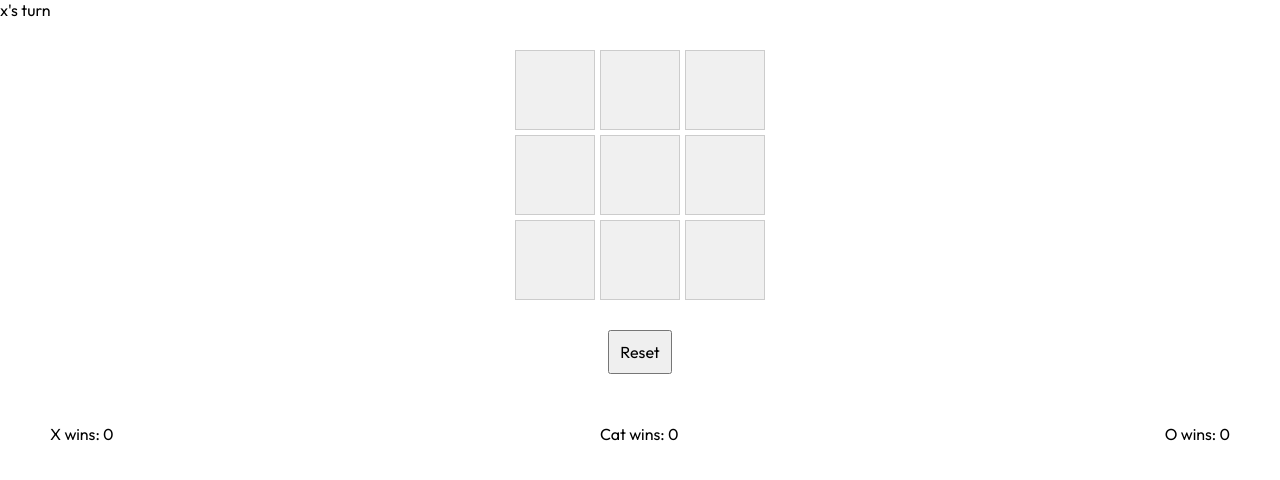
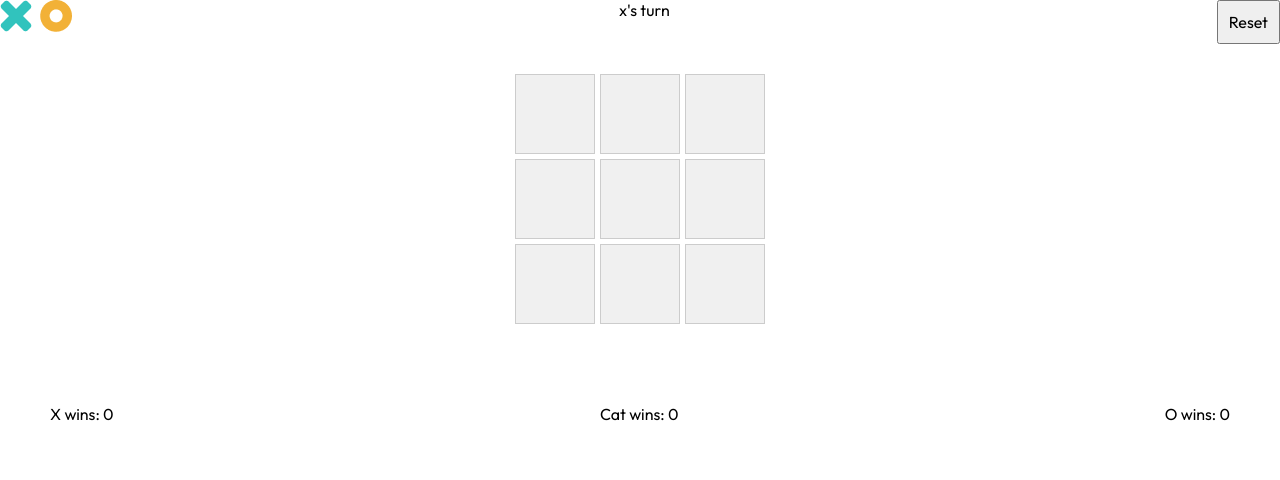
Before and after one commit to JHughesSUTA/tic-tac-toe-25, a React (Vite) app: page / in a window 1280 px wide. Shown: the top 480 px of the page. Built offline with nearby package versions, Linux system fonts and the light colour scheme.

Commit message:
break down into components

```diff
--- a/src/App.jsx
+++ b/src/App.jsx
@@ -4,8 +4,8 @@ import GameVsComputer from "./components/GameVsComputer";
 function App() {
   return (
     <>
-      <GameVsPlayer />
-      {/* <GameVsComputer /> */}
+      {/* <GameVsPlayer /> */}
+      <GameVsComputer />
     </>
   );
 }
--- /dev/null
+++ b/src/components/GameBoard.jsx
@@ -0,0 +1,15 @@
+import React from "react";
+
+const GameBoard = ({ board, handleClick }) => {
+  return (
+    <section id="board">
+      {board.map((cell, i) => (
+        <button className="cell" key={i} onClick={() => handleClick(i)}>
+          {cell}
+        </button>
+      ))}
+    </section>
+  );
+};
+
+export default GameBoard;
--- /dev/null
+++ b/src/components/GameFooter.jsx
@@ -0,0 +1,18 @@
+const GameFooter = ({ xWinCount, oWinCount, catWinCount }) => {
+  return (
+    <section
+      className="info"
+      style={{
+        display: "flex",
+        justifyContent: "space-between",
+        padding: "50px",
+      }}
+    >
+      <div className="x-wins">{`X wins: ${xWinCount}`}</div>
+      <div className="cat-wins">{`Cat wins: ${catWinCount}`}</div>
+      <div className="o-wins">{`O wins: ${oWinCount}`}</div>
+    </section>
+  );
+};
+
+export default GameFooter;
--- /dev/null
+++ b/src/components/GameHeader.jsx
@@ -0,0 +1,19 @@
+import logo from "../assets/images/logo.png";
+
+const GameHeader = ({ turn }) => {
+  return (
+    <header style={{ display: "flex", justifyContent: "space-between" }}>
+      <img src={logo} alt="" width="72" height="32" />
+      <div>{`${turn}'s turn`}</div>
+      <button
+        style={{
+          padding: "10px",
+        }}
+      >
+        Reset
+      </button>
+    </header>
+  );
+};
+
+export default GameHeader;
--- a/src/components/GameVsComputer.jsx
+++ b/src/components/GameVsComputer.jsx
@@ -1,4 +1,7 @@
 import { useEffect, useState } from "react";
+import GameHeader from "./GameHeader";
+import GameBoard from "./GameBoard";
+import GameFooter from "./GameFooter";
 import "../components/Game.scss";
 
 const startingBoard = [null, null, null, null, null, null, null, null, null];
@@ -29,9 +32,9 @@ const GameVsComputer = () => {
   const [board, setBoard] = useState(startingBoard);
   const [gameActive, setGameActive] = useState(true);
   const [turn, setTurn] = useState("x");
-  const [xWins, setXWins] = useState(0);
-  const [oWins, setOWins] = useState(0);
-  const [catWins, setCatWins] = useState(0);
+  const [xWinCount, setXWinCount] = useState(0);
+  const [oWinCount, setOWinCount] = useState(0);
+  const [catWinCount, setCatWinCount] = useState(0);
 
   const checkForDraw = (board) => {
     if (board.every((cell) => cell !== null)) {
@@ -134,34 +137,15 @@ const GameVsComputer = () => {
   }, [board, turn, gameActive]);
 
   return (
-    <>
-      <div>{`${turn}'s turn`}</div>
-      <div id="board">
-        {board.map((cell, i) => (
-          <button className="cell" key={i} onClick={() => handleClick(i)}>
-            {cell}
-          </button>
-        ))}
-      </div>
-      <button
-        style={{
-          display: "block",
-          marginLeft: "auto",
-          marginRight: "auto",
-          padding: "10px",
-        }}
-      >
-        Reset
-      </button>
-      <div
-        className="info"
-        style={{ display: "flex", justifyContent: "space-between", padding: "50px" }}
-      >
-        <div className="x-wins">{`X wins: ${xWins}`}</div>
-        <div className="cat-wins">{`Cat wins: ${catWins}`}</div>
-        <div className="o-wins">{`O wins: ${oWins}`}</div>
-      </div>
-    </>
+    <main>
+      <GameHeader turn={turn} />
+      <GameBoard board={board} handleClick={handleClick} />
+      <GameFooter
+        xWinCount={xWinCount}
+        oWinCount={oWinCount}
+        catWinCount={catWinCount}
+      />
+    </main>
   );
 };
 
--- a/src/components/GameVsPlayer.jsx
+++ b/src/components/GameVsPlayer.jsx
@@ -1,4 +1,7 @@
-import { useEffect, useState } from "react";
+import { useState } from "react";
+import GameHeader from "./GameHeader";
+import GameBoard from "./GameBoard";
+import GameFooter from "./GameFooter";
 import "../components/Game.scss";
 
 const startingBoard = [null, null, null, null, null, null, null, null, null];
@@ -29,9 +32,9 @@ const GameVsPlayer = () => {
   const [board, setBoard] = useState(startingBoard);
   const [gameActive, setGameActive] = useState(true);
   const [turn, setTurn] = useState("x");
-  const [xWins, setXWins] = useState(0);
-  const [oWins, setOWins] = useState(0);
-  const [catWins, setCatWins] = useState(0);
+  const [xWinCount, setXWinCount] = useState(0);
+  const [oWinCount, setOWinCount] = useState(0);
+  const [catWinCount, setCatWinCount] = useState(0);
 
   const handleClick = (i) => {
     if (!gameActive || board[i]) return;
@@ -57,38 +60,15 @@ const GameVsPlayer = () => {
   };
 
   return (
-    <>
-      <div>{`${turn}'s turn`}</div>
-      <div id="board">
-        {board.map((cell, i) => (
-          <button className="cell" key={i} onClick={() => handleClick(i)}>
-            {cell}
-          </button>
-        ))}
-      </div>
-      <button
-        style={{
-          display: "block",
-          marginLeft: "auto",
-          marginRight: "auto",
-          padding: "10px",
-        }}
-      >
-        Reset
-      </button>
-      <div
-        className="info"
-        style={{
-          display: "flex",
-          justifyContent: "space-between",
-          padding: "50px",
-        }}
-      >
-        <div className="x-wins">{`X wins: ${xWins}`}</div>
-        <div className="cat-wins">{`Cat wins: ${catWins}`}</div>
-        <div className="o-wins">{`O wins: ${oWins}`}</div>
-      </div>
-    </>
+    <main>
+      <GameHeader turn={turn} />
+      <GameBoard board={board} handleClick={handleClick} />
+      <GameFooter
+        xWinCount={xWinCount}
+        oWinCount={oWinCount}
+        catWinCount={catWinCount}
+      />
+    </main>
   );
 };
 
```
